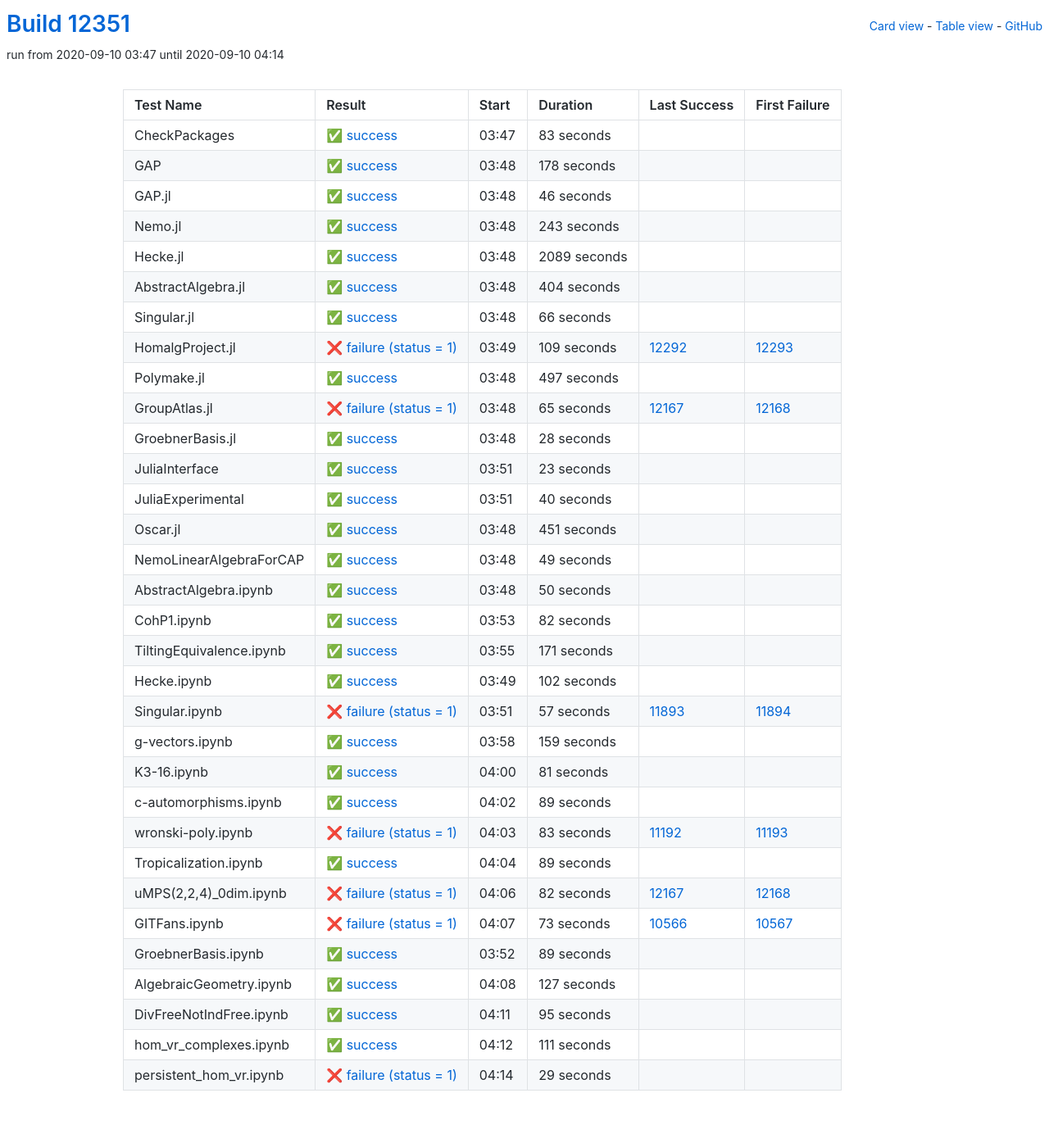
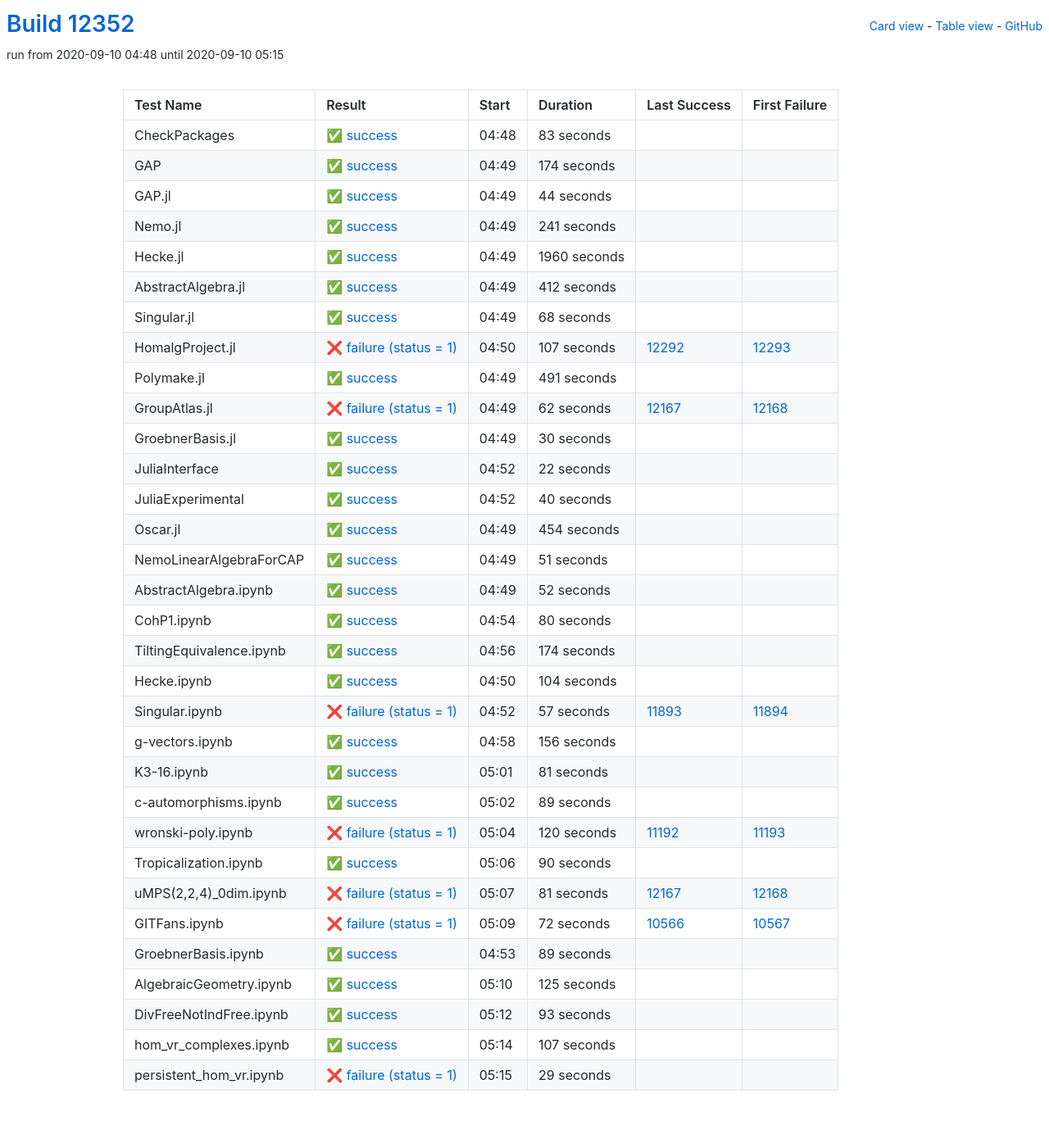
Before and after one commit to oscar-system/oscar-ci-status, a Jekyll site: the page built from table.html, in a window 1280 px wide. Shown: the whole page at 82% size. Built offline with Jekyll 4.4.1, drawn with Linux system fonts in a browser that asks for light colours.

Commit message:
Build #12352

```diff
--- a/_data/ci.yml
+++ b/_data/ci.yml
@@ -1,6 +1,6 @@
 ---
-build: 12351
-build_url: https://oscarci.mathematik.uni-kl.de/job/oscar/12351/
+build: 12352
+build_url: https://oscarci.mathematik.uni-kl.de/job/oscar/12352/
 job: oscar
 organization: oscar-system
 repo: oscar-ci-status
@@ -8,8 +8,8 @@
 tests:
 - name: CheckPackages
   id: checkpackages
-  log: https://oscarci.mathematik.uni-kl.de/job/oscar/12351/artifact/logs/build-12351/CheckPackages.log
-  start: 2020-09-10 03:47
+  log: https://oscarci.mathematik.uni-kl.de/job/oscar/12352/artifact/logs/build-12352/CheckPackages.log
+  start: 2020-09-10 04:48
   success: true
   exitcode: 0
   status: success
@@ -20,140 +20,140 @@
   first_failure_url:
 - name: GAP
   id: gap
-  log: https://oscarci.mathematik.uni-kl.de/job/oscar/12351/artifact/logs/build-12351/GAP.log
-  start: 2020-09-10 03:48
+  log: https://oscarci.mathematik.uni-kl.de/job/oscar/12352/artifact/logs/build-12352/GAP.log
+  start: 2020-09-10 04:49
   success: true
   exitcode: 0
   status: success
-  duration: 178
+  duration: 174
   last_success: false
   last_success_url:
   first_failure: false
   first_failure_url:
 - name: GAP.jl
   id: gap-jl
-  log: https://oscarci.mathematik.uni-kl.de/job/oscar/12351/artifact/logs/build-12351/GAP.jl.log
-  start: 2020-09-10 03:48
+  log: https://oscarci.mathematik.uni-kl.de/job/oscar/12352/artifact/logs/build-12352/GAP.jl.log
+  start: 2020-09-10 04:49
   success: true
   exitcode: 0
   status: success
-  duration: 46
+  duration: 44
   last_success: false
   last_success_url:
   first_failure: false
   first_failure_url:
 - name: Nemo.jl
   id: nemo-jl
-  log: https://oscarci.mathematik.uni-kl.de/job/oscar/12351/artifact/logs/build-12351/Nemo.jl.log
-  start: 2020-09-10 03:48
+  log: https://oscarci.mathematik.uni-kl.de/job/oscar/12352/artifact/logs/build-12352/Nemo.jl.log
+  start: 2020-09-10 04:49
   success: true
   exitcode: 0
   status: success
-  duration: 243
+  duration: 241
   last_success: false
   last_success_url:
   first_failure: false
   first_failure_url:
 - name: Hecke.jl
   id: hecke-jl
-  log: https://oscarci.mathematik.uni-kl.de/job/oscar/12351/artifact/logs/build-12351/Hecke.jl.log
-  start: 2020-09-10 03:48
+  log: https://oscarci.mathematik.uni-kl.de/job/oscar/12352/artifact/logs/build-12352/Hecke.jl.log
+  start: 2020-09-10 04:49
   success: true
   exitcode: 0
   status: success
-  duration: 2089
+  duration: 1960
   last_success: false
   last_success_url:
   first_failure: false
   first_failure_url:
 - name: AbstractAlgebra.jl
   id: abstractalgebra-jl
-  log: https://oscarci.mathematik.uni-kl.de/job/oscar/12351/artifact/logs/build-12351/AbstractAlgebra.jl.log
-  start: 2020-09-10 03:48
+  log: https://oscarci.mathematik.uni-kl.de/job/oscar/12352/artifact/logs/build-12352/AbstractAlgebra.jl.log
+  start: 2020-09-10 04:49
   success: true
   exitcode: 0
   status: success
-  duration: 404
+  duration: 412
   last_success: false
   last_success_url:
   first_failure: false
   first_failure_url:
 - name: Singular.jl
   id: singular-jl
-  log: https://oscarci.mathematik.uni-kl.de/job/oscar/12351/artifact/logs/build-12351/Singular.jl.log
-  start: 2020-09-10 03:48
+  log: https://oscarci.mathematik.uni-kl.de/job/oscar/12352/artifact/logs/build-12352/Singular.jl.log
+  start: 2020-09-10 04:49
   success: true
   exitcode: 0
   status: success
-  duration: 66
+  duration: 68
   last_success: false
   last_success_url:
   first_failure: false
   first_failure_url:
 - name: HomalgProject.jl
   id: homalgproject-jl
-  log: https://oscarci.mathematik.uni-kl.de/job/oscar/12351/artifact/logs/build-12351/HomalgProject.jl.log
-  start: 2020-09-10 03:49
+  log: https://oscarci.mathematik.uni-kl.de/job/oscar/12352/artifact/logs/build-12352/HomalgProject.jl.log
+  start: 2020-09-10 04:50
   success: false
   exitcode: 1
   status: failure
-  duration: 109
+  duration: 107
   last_success: 12292
   last_success_url: https://oscarci.mathematik.uni-kl.de/job/oscar/12292/
   first_failure: 12293
   first_failure_url: https://oscarci.mathematik.uni-kl.de/job/oscar/12293/
 - name: Polymake.jl
   id: polymake-jl
-  log: https://oscarci.mathematik.uni-kl.de/job/oscar/12351/artifact/logs/build-12351/Polymake.jl.log
-  start: 2020-09-10 03:48
+  log: https://oscarci.mathematik.uni-kl.de/job/oscar/12352/artifact/logs/build-12352/Polymake.jl.log
+  start: 2020-09-10 04:49
   success: true
   exitcode: 0
   status: success
-  duration: 497
+  duration: 491
   last_success: false
   last_success_url:
   first_failure: false
   first_failure_url:
 - name: GroupAtlas.jl
   id: groupatlas-jl
-  log: https://oscarci.mathematik.uni-kl.de/job/oscar/12351/artifact/logs/build-12351/GroupAtlas.jl.log
-  start: 2020-09-10 03:48
+  log: https://oscarci.mathematik.uni-kl.de/job/oscar/12352/artifact/logs/build-12352/GroupAtlas.jl.log
+  start: 2020-09-10 04:49
   success: false
   exitcode: 1
   status: failure
-  duration: 65
+  duration: 62
   last_success: 12167
   last_success_url: https://oscarci.mathematik.uni-kl.de/job/oscar/12167/
   first_failure: 12168
   first_failure_url: https://oscarci.mathematik.uni-kl.de/job/oscar/12168/
 - name: GroebnerBasis.jl
   id: groebnerbasis-jl
-  log: https://oscarci.mathematik.uni-kl.de/job/oscar/12351/artifact/logs/build-12351/GroebnerBasis.jl.log
-  start: 2020-09-10 03:48
+  log: https://oscarci.mathematik.uni-kl.de/job/oscar/12352/artifact/logs/build-12352/GroebnerBasis.jl.log
+  start: 2020-09-10 04:49
   success: true
   exitcode: 0
   status: success
-  duration: 28
+  duration: 30
   last_success: false
   last_success_url:
   first_failure: false
   first_failure_url:
 - name: JuliaInterface
   id: juliainterface
-  log: https://oscarci.mathematik.uni-kl.de/job/oscar/12351/artifact/logs/build-12351/JuliaInterface.log
-  start: 2020-09-10 03:51
+  log: https://oscarci.mathematik.uni-kl.de/job/oscar/12352/artifact/logs/build-12352/JuliaInterface.log
+  start: 2020-09-10 04:52
   success: true
   exitcode: 0
   status: success
-  duration: 23
+  duration: 22
   last_success: false
   last_success_url:
   first_failure: false
   first_failure_url:
 - name: JuliaExperimental
   id: juliaexperimental
-  log: https://oscarci.mathematik.uni-kl.de/job/oscar/12351/artifact/logs/build-12351/JuliaExperimental.log
-  start: 2020-09-10 03:51
+  log: https://oscarci.mathematik.uni-kl.de/job/oscar/12352/artifact/logs/build-12352/JuliaExperimental.log
+  start: 2020-09-10 04:52
   success: true
   exitcode: 0
   status: success
@@ -164,80 +164,80 @@
   first_failure_url:
 - name: Oscar.jl
   id: oscar-jl
-  log: https://oscarci.mathematik.uni-kl.de/job/oscar/12351/artifact/logs/build-12351/Oscar.jl.log
-  start: 2020-09-10 03:48
+  log: https://oscarci.mathematik.uni-kl.de/job/oscar/12352/artifact/logs/build-12352/Oscar.jl.log
+  start: 2020-09-10 04:49
   success: true
   exitcode: 0
   status: success
-  duration: 451
+  duration: 454
   last_success: false
   last_success_url:
   first_failure: false
   first_failure_url:
 - name: NemoLinearAlgebraForCAP
   id: nemolinearalgebraforcap
-  log: https://oscarci.mathematik.uni-kl.de/job/oscar/12351/artifact/logs/build-12351/NemoLinearAlgebraForCAP.log
-  start: 2020-09-10 03:48
+  log: https://oscarci.mathematik.uni-kl.de/job/oscar/12352/artifact/logs/build-12352/NemoLinearAlgebraForCAP.log
+  start: 2020-09-10 04:49
   success: true
   exitcode: 0
   status: success
-  duration: 49
+  duration: 51
   last_success: false
   last_success_url:
   first_failure: false
   first_failure_url:
 - name: AbstractAlgebra.ipynb
   id: abstractalgebra-ipynb
-  log: https://oscarci.mathematik.uni-kl.de/job/oscar/12351/artifact/logs/build-12351/AbstractAlgebra.ipynb.log
-  start: 2020-09-10 03:48
+  log: https://oscarci.mathematik.uni-kl.de/job/oscar/12352/artifact/logs/build-12352/AbstractAlgebra.ipynb.log
+  start: 2020-09-10 04:49
   success: true
   exitcode: 0
   status: success
-  duration: 50
+  duration: 52
   last_success: false
   last_success_url:
   first_failure: false
   first_failure_url:
 - name: CohP1.ipynb
   id: cohp1-ipynb
-  log: https://oscarci.mathematik.uni-kl.de/job/oscar/12351/artifact/logs/build-12351/CohP1.ipynb.log
-  start: 2020-09-10 03:53
+  log: https://oscarci.mathematik.uni-kl.de/job/oscar/12352/artifact/logs/build-12352/CohP1.ipynb.log
+  start: 2020-09-10 04:54
   success: true
   exitcode: 0
   status: success
-  duration: 82
+  duration: 80
   last_success: false
   last_success_url:
   first_failure: false
   first_failure_url:
 - name: TiltingEquivalence.ipynb
   id: tiltingequivalence-ipynb
-  log: https://oscarci.mathematik.uni-kl.de/job/oscar/12351/artifact/logs/build-12351/TiltingEquivalence.ipynb.log
-  start: 2020-09-10 03:55
+  log: https://oscarci.mathematik.uni-kl.de/job/oscar/12352/artifact/logs/build-12352/TiltingEquivalence.ipynb.log
+  start: 2020-09-10 04:56
   success: true
   exitcode: 0
   status: success
-  duration: 171
+  duration: 174
   last_success: false
   last_success_url:
   first_failure: false
   first_failure_url:
 - name: Hecke.ipynb
   id: hecke-ipynb
-  log: https://oscarci.mathematik.uni-kl.de/job/oscar/12351/artifact/logs/build-12351/Hecke.ipynb.log
-  start: 2020-09-10 03:49
+  log: https://oscarci.mathematik.uni-kl.de/job/oscar/12352/artifact/logs/build-12352/Hecke.ipynb.log
+  start: 2020-09-10 04:50
   success: true
   exitcode: 0
   status: success
-  duration: 102
+  duration: 104
   last_success: false
   last_success_url:
   first_failure: false
   first_failure_url:
 - name: Singular.ipynb
   id: singular-ipynb
-  log: https://oscarci.mathematik.uni-kl.de/job/oscar/12351/artifact/logs/build-12351/Singular.ipynb.log
-  start: 2020-09-10 03:51
+  log: https://oscarci.mathematik.uni-kl.de/job/oscar/12352/artifact/logs/build-12352/Singular.ipynb.log
+  start: 2020-09-10 04:52
   success: false
   exitcode: 1
   status: failure
@@ -248,20 +248,20 @@
   first_failure_url: https://oscarci.mathematik.uni-kl.de/job/oscar/11894/
 - name: g-vectors.ipynb
   id: g-vectors-ipynb
-  log: https://oscarci.mathematik.uni-kl.de/job/oscar/12351/artifact/logs/build-12351/g-vectors.ipynb.log
-  start: 2020-09-10 03:58
+  log: https://oscarci.mathematik.uni-kl.de/job/oscar/12352/artifact/logs/build-12352/g-vectors.ipynb.log
+  start: 2020-09-10 04:58
   success: true
   exitcode: 0
   status: success
-  duration: 159
+  duration: 156
   last_success: false
   last_success_url:
   first_failure: false
   first_failure_url:
 - name: K3-16.ipynb
   id: k3-16-ipynb
-  log: https://oscarci.mathematik.uni-kl.de/job/oscar/12351/artifact/logs/build-12351/K3-16.ipynb.log
-  start: 2020-09-10 04:00
+  log: https://oscarci.mathematik.uni-kl.de/job/oscar/12352/artifact/logs/build-12352/K3-16.ipynb.log
+  start: 2020-09-10 05:01
   success: true
   exitcode: 0
   status: success
@@ -272,8 +272,8 @@
   first_failure_url:
 - name: c-automorphisms.ipynb
   id: c-automorphisms-ipynb
-  log: https://oscarci.mathematik.uni-kl.de/job/oscar/12351/artifact/logs/build-12351/c-automorphisms.ipynb.log
-  start: 2020-09-10 04:02
+  log: https://oscarci.mathematik.uni-kl.de/job/oscar/12352/artifact/logs/build-12352/c-automorphisms.ipynb.log
+  start: 2020-09-10 05:02
   success: true
   exitcode: 0
   status: success
@@ -284,56 +284,56 @@
   first_failure_url:
 - name: wronski-poly.ipynb
   id: wronski-poly-ipynb
-  log: https://oscarci.mathematik.uni-kl.de/job/oscar/12351/artifact/logs/build-12351/wronski-poly.ipynb.log
-  start: 2020-09-10 04:03
+  log: https://oscarci.mathematik.uni-kl.de/job/oscar/12352/artifact/logs/build-12352/wronski-poly.ipynb.log
+  start: 2020-09-10 05:04
   success: false
   exitcode: 1
   status: failure
-  duration: 83
+  duration: 120
   last_success: 11192
   last_success_url: https://oscarci.mathematik.uni-kl.de/job/oscar/11192/
   first_failure: 11193
   first_failure_url: https://oscarci.mathematik.uni-kl.de/job/oscar/11193/
 - name: Tropicalization.ipynb
   id: tropicalization-ipynb
-  log: https://oscarci.mathematik.uni-kl.de/job/oscar/12351/artifact/logs/build-12351/Tropicalization.ipynb.log
-  start: 2020-09-10 04:04
+  log: https://oscarci.mathematik.uni-kl.de/job/oscar/12352/artifact/logs/build-12352/Tropicalization.ipynb.log
+  start: 2020-09-10 05:06
   success: true
   exitcode: 0
   status: success
-  duration: 89
+  duration: 90
   last_success: false
   last_success_url:
   first_failure: false
   first_failure_url:
 - name: uMPS(2,2,4)_0dim.ipynb
   id: umps-2-2-4-0dim-ipynb
-  log: https://oscarci.mathematik.uni-kl.de/job/oscar/12351/artifact/logs/build-12351/uMPS-2-2-4-_0dim.ipynb.log
-  start: 2020-09-10 04:06
+  log: https://oscarci.mathematik.uni-kl.de/job/oscar/12352/artifact/logs/build-12352/uMPS-2-2-4-_0dim.ipynb.log
+  start: 2020-09-10 05:07
   success: false
   exitcode: 1
   status: failure
-  duration: 82
+  duration: 81
   last_success: 12167
   last_success_url: https://oscarci.mathematik.uni-kl.de/job/oscar/12167/
   first_failure: 12168
   first_failure_url: https://oscarci.mathematik.uni-kl.de/job/oscar/12168/
 - name: GITFans.ipynb
   id: gitfans-ipynb
-  log: https://oscarci.mathematik.uni-kl.de/job/oscar/12351/artifact/logs/build-12351/GITFans.ipynb.log
-  start: 2020-09-10 04:07
+  log: https://oscarci.mathematik.uni-kl.de/job/oscar/12352/artifact/logs/build-12352/GITFans.ipynb.log
+  start: 2020-09-10 05:09
   success: false
   exitcode: 1
   status: failure
-  duration: 73
+  duration: 72
   last_success: 10566
   last_success_url: https://oscarci.mathematik.uni-kl.de/job/oscar/10566/
   first_failure: 10567
   first_failure_url: https://oscarci.mathematik.uni-kl.de/job/oscar/10567/
 - name: GroebnerBasis.ipynb
   id: groebnerbasis-ipynb
-  log: https://oscarci.mathematik.uni-kl.de/job/oscar/12351/artifact/logs/build-12351/GroebnerBasis.ipynb.log
-  start: 2020-09-10 03:52
+  log: https://oscarci.mathematik.uni-kl.de/job/oscar/12352/artifact/logs/build-12352/GroebnerBasis.ipynb.log
+  start: 2020-09-10 04:53
   success: true
   exitcode: 0
   status: success
@@ -344,44 +344,44 @@
   first_failure_url:
 - name: AlgebraicGeometry.ipynb
   id: algebraicgeometry-ipynb
-  log: https://oscarci.mathematik.uni-kl.de/job/oscar/12351/artifact/logs/build-12351/AlgebraicGeometry.ipynb.log
-  start: 2020-09-10 04:08
+  log: https://oscarci.mathematik.uni-kl.de/job/oscar/12352/artifact/logs/build-12352/AlgebraicGeometry.ipynb.log
+  start: 2020-09-10 05:10
   success: true
   exitcode: 0
   status: success
-  duration: 127
+  duration: 125
   last_success: false
   last_success_url:
   first_failure: false
   first_failure_url:
 - name: DivFreeNotIndFree.ipynb
   id: divfreenotindfree-ipynb
-  log: https://oscarci.mathematik.uni-kl.de/job/oscar/12351/artifact/logs/build-12351/DivFreeNotIndFree.ipynb.log
-  start: 2020-09-10 04:11
+  log: https://oscarci.mathematik.uni-kl.de/job/oscar/12352/artifact/logs/build-12352/DivFreeNotIndFree.ipynb.log
+  start: 2020-09-10 05:12
   success: true
   exitcode: 0
   status: success
-  duration: 95
+  duration: 93
   last_success: false
   last_success_url:
   first_failure: false
   first_failure_url:
 - name: hom_vr_complexes.ipynb
   id: hom-vr-complexes-ipynb
-  log: https://oscarci.mathematik.uni-kl.de/job/oscar/12351/artifact/logs/build-12351/hom_vr_complexes.ipynb.log
-  start: 2020-09-10 04:12
+  log: https://oscarci.mathematik.uni-kl.de/job/oscar/12352/artifact/logs/build-12352/hom_vr_complexes.ipynb.log
+  start: 2020-09-10 05:14
   success: true
   exitcode: 0
   status: success
-  duration: 111
+  duration: 107
   last_success: false
   last_success_url:
   first_failure: false
   first_failure_url:
 - name: persistent_hom_vr.ipynb
   id: persistent-hom-vr-ipynb
-  log: https://oscarci.mathematik.uni-kl.de/job/oscar/12351/artifact/logs/build-12351/persistent_hom_vr.ipynb.log
-  start: 2020-09-10 04:14
+  log: https://oscarci.mathematik.uni-kl.de/job/oscar/12352/artifact/logs/build-12352/persistent_hom_vr.ipynb.log
+  start: 2020-09-10 05:15
   success: false
   exitcode: 1
   status: failure
```
Also changed, not shown: README.md.
